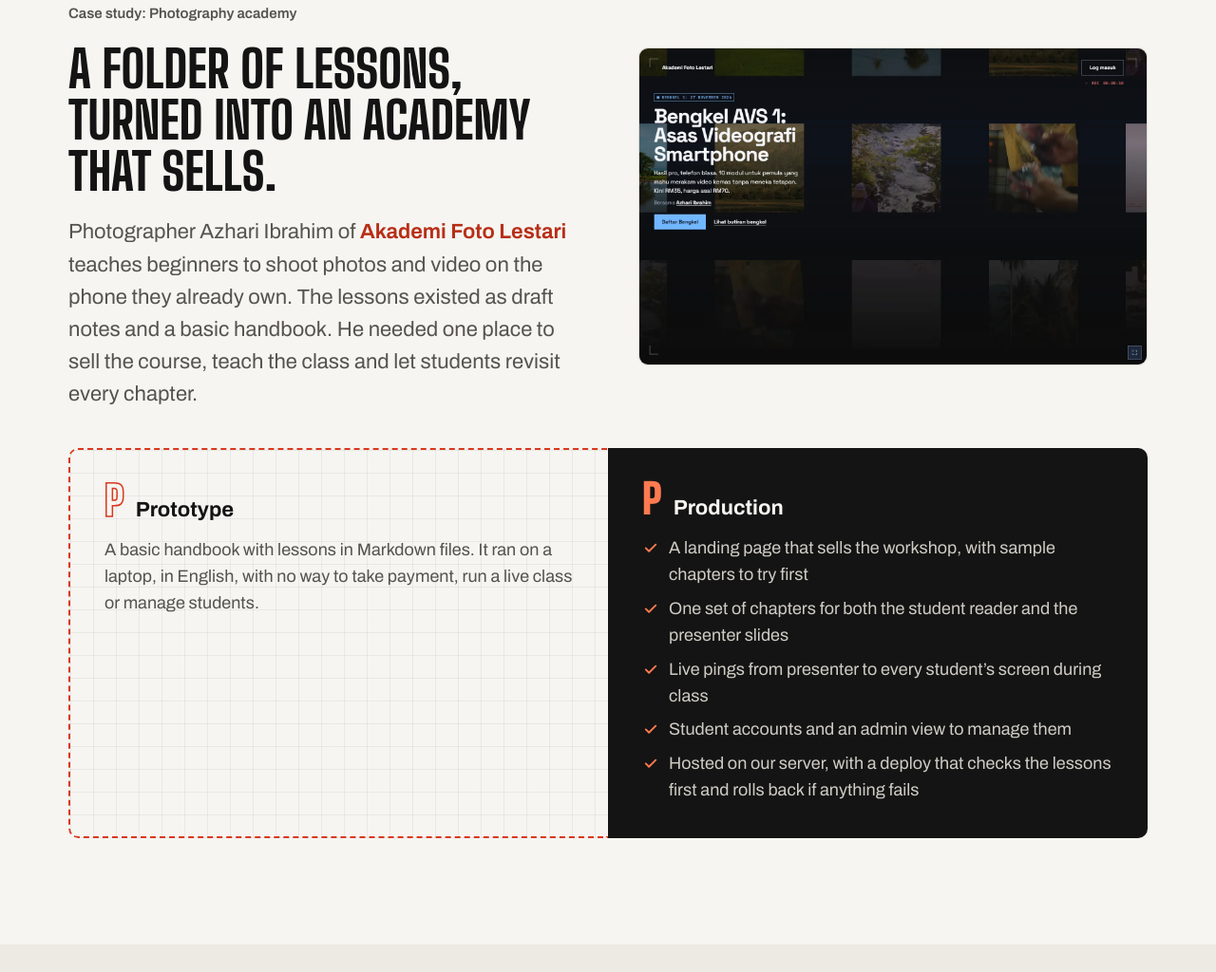
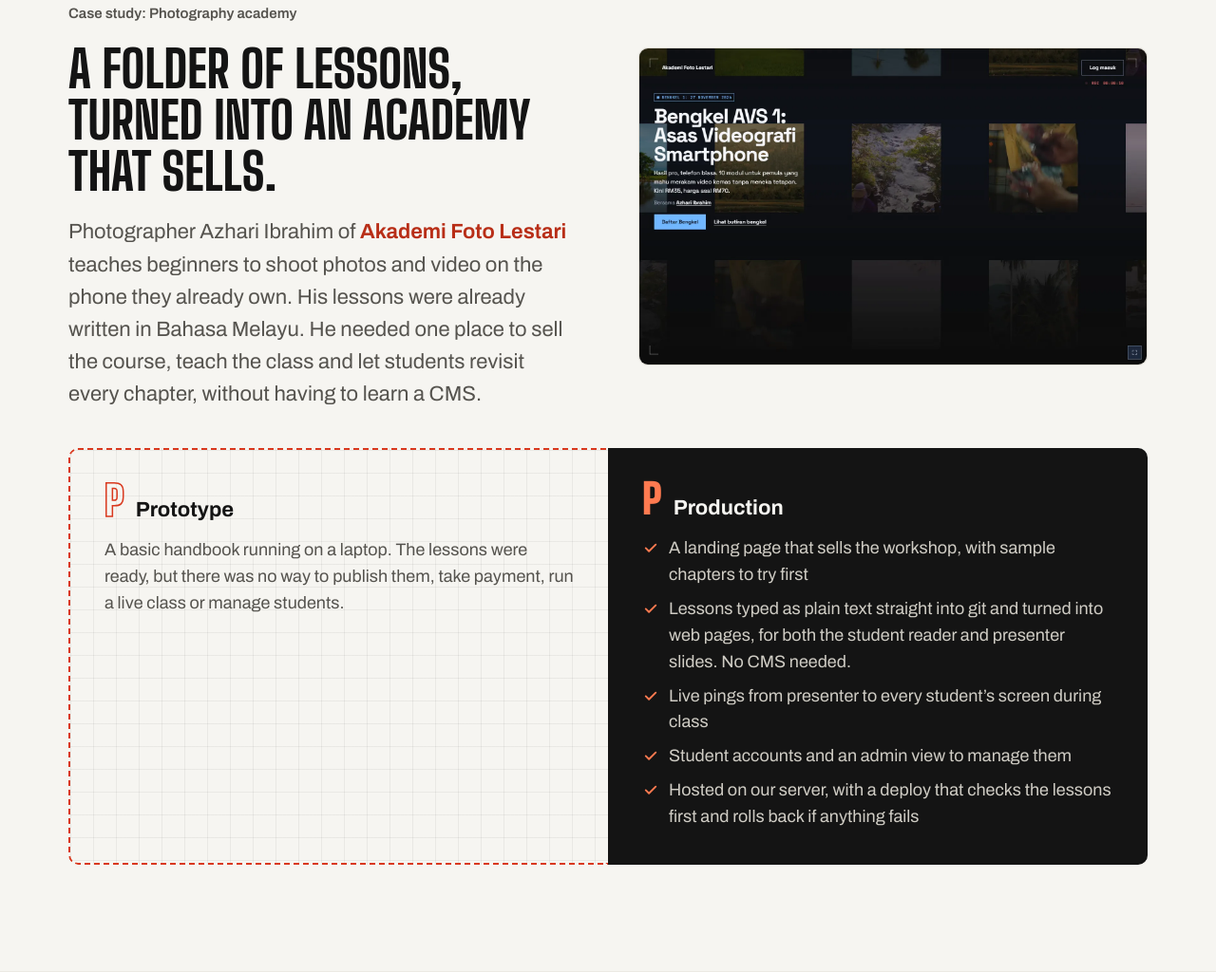
Before and after one commit to zharifzakaria/oppen, a plain HTML site: page index.html in a window 1280 px wide. Shown: the part 4993-6017 px from the top of the page at 95% size. Drawn offline with Linux system fonts and the light colour scheme; no server answers.

Commit message:
Clarify Akademi Foto Lestari case: Malay lessons, Markdown in git instead of a CMS

```diff
--- a/app.js
+++ b/app.js
@@ -41,10 +41,10 @@ var MS = {
   c2Note: 'Kami bekerja di mana app anda sudah berada.',
   c3Label: 'Kajian kes: Akademi fotografi',
   c3Title: 'Satu folder pelajaran, kini akademi yang menjual.',
-  c3Lead: 'Jurugambar Azhari Ibrahim dari <strong class="client">Akademi Foto Lestari</strong> mengajar pemula merakam foto dan video dengan telefon yang mereka sudah ada. Pelajarannya wujud sebagai nota draf dan sebuah buku panduan asas. Beliau perlukan satu tempat untuk menjual kursus, mengajar kelas dan membolehkan pelajar mengulang kaji setiap bab.',
+  c3Lead: 'Jurugambar Azhari Ibrahim dari <strong class="client">Akademi Foto Lestari</strong> mengajar pemula merakam foto dan video dengan telefon yang mereka sudah ada. Pelajarannya sudah siap ditulis dalam Bahasa Melayu. Beliau perlukan satu tempat untuk menjual kursus, mengajar kelas dan membolehkan pelajar mengulang kaji setiap bab, tanpa perlu belajar CMS.',
   c3Shot: 'Laman utama Akademi Foto Lestari: bengkel videografi smartphone dengan dinding klip pelajar',
-  c3Proto: 'Buku panduan asas, dengan pelajaran dalam fail Markdown. Ia berjalan di laptop, dalam bahasa Inggeris, tanpa cara untuk menerima bayaran, menjalankan kelas secara langsung atau mengurus pelajar.',
-  c3p1: 'Laman utama yang menjual bengkel, dengan contoh bab untuk dicuba dahulu', c3p2: 'Satu set bab untuk pembaca pelajar dan slaid penyampai',
+  c3Proto: 'Buku panduan asas yang berjalan di laptop. Pelajaran sudah siap, tapi tiada cara untuk menerbitkannya, menerima bayaran, menjalankan kelas secara langsung atau mengurus pelajar.',
+  c3p1: 'Laman utama yang menjual bengkel, dengan contoh bab untuk dicuba dahulu', c3p2: 'Pelajaran ditaip sebagai teks biasa terus dalam git dan dijadikan laman web, untuk pembaca pelajar dan slaid penyampai. Tiada CMS diperlukan.',
   c3p3: 'Notifikasi langsung dari penyampai ke skrin setiap pelajar semasa kelas', c3p4: 'Akaun pelajar dan paparan admin untuk mengurusnya',
   c3p5: 'Dihoskan di server kami, dengan deploy yang menyemak pelajaran dahulu dan berpatah balik jika ada yang gagal',
   priceTitle: 'Harga mudah',
--- a/index.html
+++ b/index.html
@@ -168,20 +168,20 @@
 <div class="stack">
 <p class="label" data-i18n="c3Label">Case study: Photography academy</p>
 <h3 class="display" data-i18n="c3Title">A folder of lessons, turned into an academy that sells.</h3>
-<p class="lead" data-i18n="c3Lead">Photographer Azhari Ibrahim of <strong class="client">Akademi Foto Lestari</strong> teaches beginners to shoot photos and video on the phone they already own. The lessons existed as draft notes and a basic handbook. He needed one place to sell the course, teach the class and let students revisit every chapter.</p>
+<p class="lead" data-i18n="c3Lead">Photographer Azhari Ibrahim of <strong class="client">Akademi Foto Lestari</strong> teaches beginners to shoot photos and video on the phone they already own. His lessons were already written in Bahasa Melayu. He needed one place to sell the course, teach the class and let students revisit every chapter, without having to learn a CMS.</p>
 </div>
 <div class="zoom"><img src="case-academy.webp" width="1600" height="1000" loading="lazy" alt="Akademi Foto Lestari landing page: smartphone videography workshop with a wall of student clips" aria-label="Akademi Foto Lestari landing page: smartphone videography workshop with a wall of student clips" data-i18n-aria="c3Shot"></div>
 </div>
 <div class="compare">
 <div class="proto-side grid-paper">
 <h4><b aria-hidden="true">P</b><span data-i18n="proto2">Prototype</span></h4>
-<p data-i18n="c3Proto">A basic handbook with lessons in Markdown files. It ran on a laptop, in English, with no way to take payment, run a live class or manage students.</p>
+<p data-i18n="c3Proto">A basic handbook running on a laptop. The lessons were ready, but there was no way to publish them, take payment, run a live class or manage students.</p>
 </div>
 <div class="prod-side ink">
 <h4><b aria-hidden="true">P</b><span data-i18n="prod2">Production</span></h4>
 <ul>
 <li><svg aria-hidden="true" width="18" height="18" viewBox="0 0 24 24" fill="none" stroke="currentColor" stroke-width="2.5" stroke-linecap="round" stroke-linejoin="round"><path d="M5 12.5l4.5 4.5L19 7.5"/></svg><span data-i18n="c3p1">A landing page that sells the workshop, with sample chapters to try first</span></li>
-<li><svg aria-hidden="true" width="18" height="18" viewBox="0 0 24 24" fill="none" stroke="currentColor" stroke-width="2.5" stroke-linecap="round" stroke-linejoin="round"><path d="M5 12.5l4.5 4.5L19 7.5"/></svg><span data-i18n="c3p2">One set of chapters for both the student reader and the presenter slides</span></li>
+<li><svg aria-hidden="true" width="18" height="18" viewBox="0 0 24 24" fill="none" stroke="currentColor" stroke-width="2.5" stroke-linecap="round" stroke-linejoin="round"><path d="M5 12.5l4.5 4.5L19 7.5"/></svg><span data-i18n="c3p2">Lessons typed as plain text straight into git and turned into web pages, for both the student reader and presenter slides. No CMS needed.</span></li>
 <li><svg aria-hidden="true" width="18" height="18" viewBox="0 0 24 24" fill="none" stroke="currentColor" stroke-width="2.5" stroke-linecap="round" stroke-linejoin="round"><path d="M5 12.5l4.5 4.5L19 7.5"/></svg><span data-i18n="c3p3">Live pings from presenter to every student’s screen during class</span></li>
 <li><svg aria-hidden="true" width="18" height="18" viewBox="0 0 24 24" fill="none" stroke="currentColor" stroke-width="2.5" stroke-linecap="round" stroke-linejoin="round"><path d="M5 12.5l4.5 4.5L19 7.5"/></svg><span data-i18n="c3p4">Student accounts and an admin view to manage them</span></li>
 <li><svg aria-hidden="true" width="18" height="18" viewBox="0 0 24 24" fill="none" stroke="currentColor" stroke-width="2.5" stroke-linecap="round" stroke-linejoin="round"><path d="M5 12.5l4.5 4.5L19 7.5"/></svg><span data-i18n="c3p5">Hosted on our server, with a deploy that checks the lessons first and rolls back if anything fails</span></li>
```
Also changed, not shown: llms.txt.
